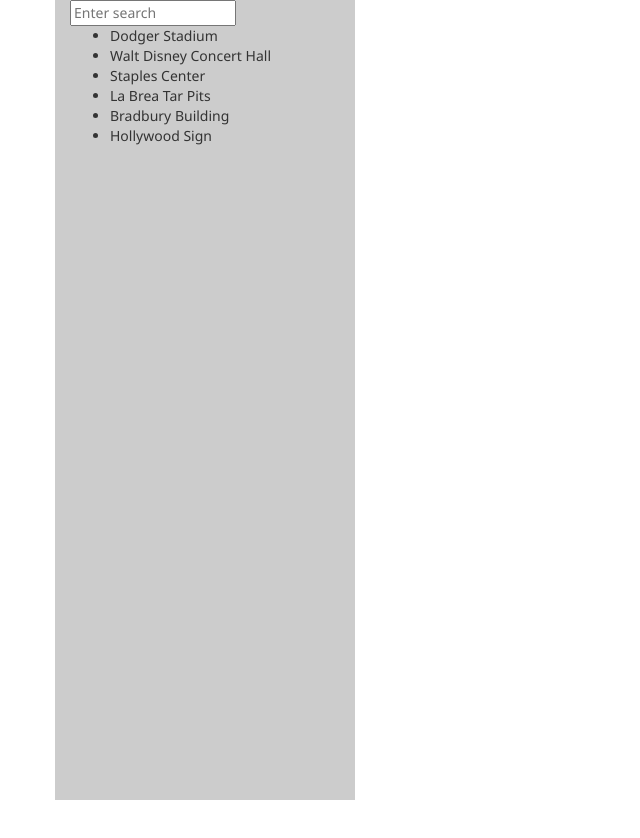
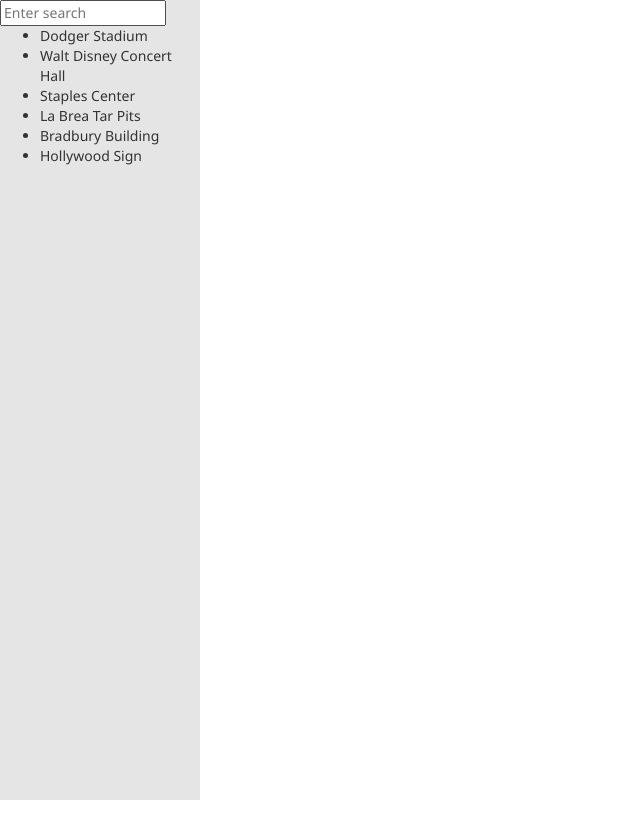
Before and after one commit to tripleko/neighborhood-map, a plain HTML site: page index.html in a window 1280 px wide. Shown: the whole page, without its empty margins (0-640 px from the left). Drawn offline with Linux system fonts and the light colour scheme; some packages are replaced by stand-ins of ours; grey boxes are pictures that could not be loaded.

Commit message:
Removed some bootstrap elements and added style changes.

```diff
--- a/css/style.css
+++ b/css/style.css
@@ -4,8 +4,8 @@
 
 .sidebar {
     z-index: 1;
-    background: rgba(0,0,0,0.2);
-    width: 300px;
+    background: rgba(0,0,0,0.1);
+    width: 200px;
     height: 100%;
     position: absolute;
 }
--- a/index.html
+++ b/index.html
@@ -12,9 +12,7 @@
     <link href="css/style.css" rel="stylesheet">
 </head>
 <body>
-    <div class="container">
-        <div class="row">
-            <div class="col-sm-3 sidebar">
+    <div class="sidebar">
         <form>
             <label>
                 <input placeholder="Enter search" data-bind="textInput: searchTerm">
@@ -24,11 +22,8 @@
             <li data-bind="text: name, click: displayInfo"></li>
         </ul>
     </div>
-            <div class="col-sm-12">
+
     <div id="map"></div>
-            </div>
-        </div>
-    </div>
 
     <script src="js/knockout-3.3.0.js"></script>
     <script src="https://maps.googleapis.com/maps/api/js?v=3"></script>
```
Lines whose indentation alone changed are shown as unchanged.
